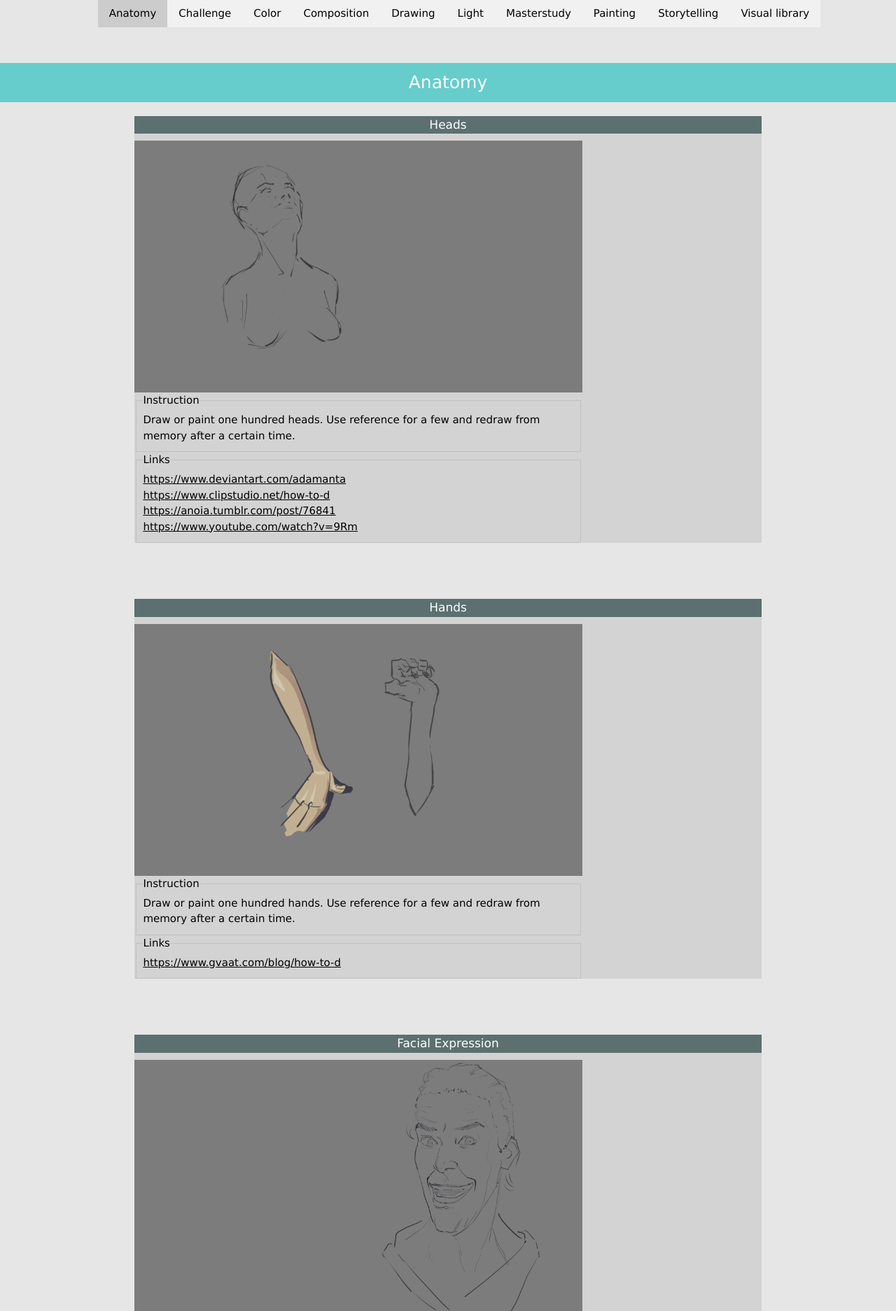
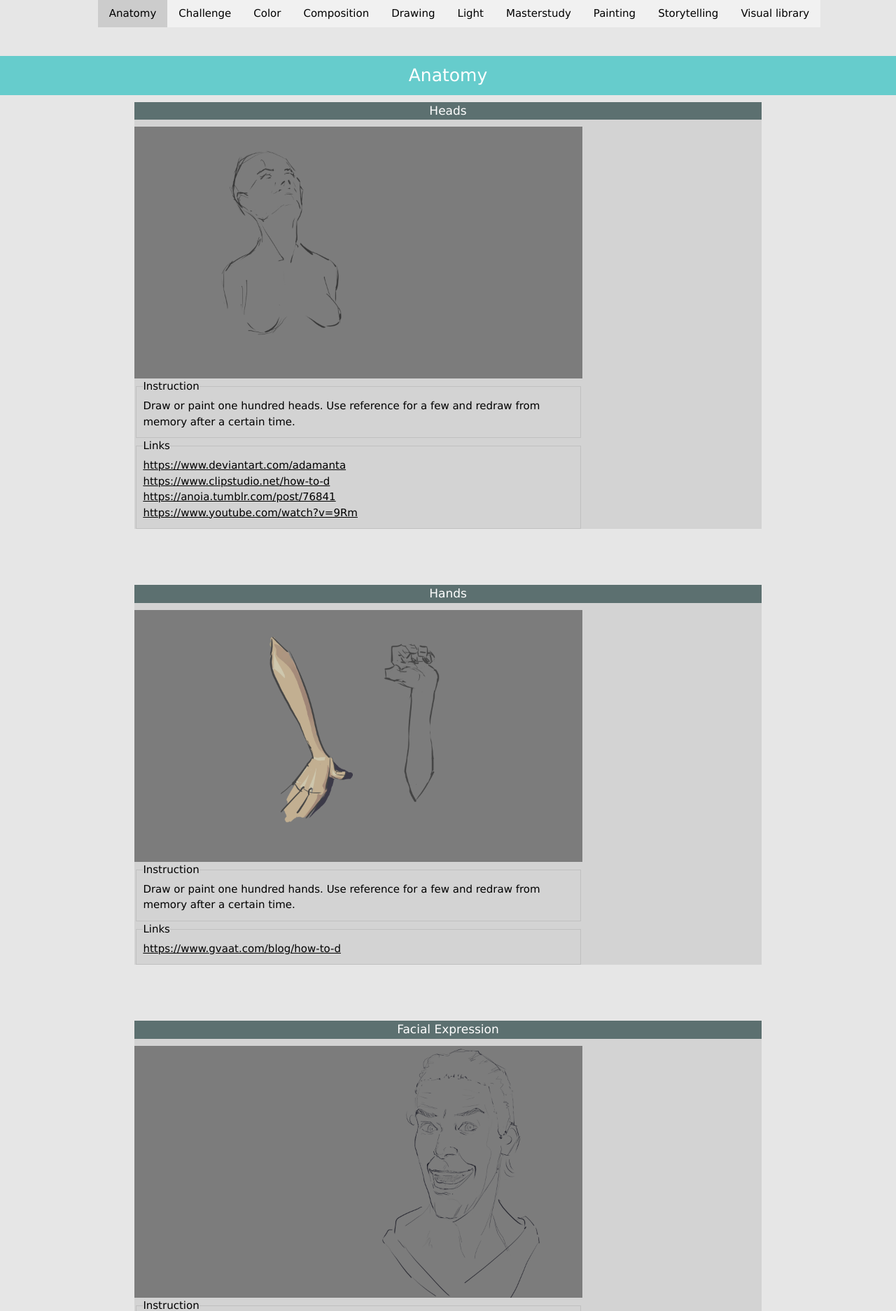
Before and after one commit to DominikPott/practicer-flask, a Flask app: page / in a window 1280 px wide. Shown: the top 1874 px of the page at 70% size. Run offline with Flask 2, Linux system fonts and the light colour scheme.

Commit message:
added spacer elements

```diff
--- a/practicer_flask/static/css/exercises.css
+++ b/practicer_flask/static/css/exercises.css
@@ -16,10 +16,9 @@
   align: center;
 
   font-size: 25px;
+  margin-bottom: 10px;
+  padding: 9px;
 
-  padding: 9px;
-  margin-bottom: 20px;
-  margin-top: 90px;
 }
 .exercise_container {
   background-color: lightgray;
@@ -63,7 +62,7 @@
   clear: both;
 }
 
-.footer {
+.spacer {
   padding: 40px;
   text-align: center;
 }
--- a/practicer_flask/templates/exercises.html
+++ b/practicer_flask/templates/exercises.html
@@ -6,7 +6,9 @@
 <div class="layout">
 
 {% for categorie in categories.keys() %}
-<div class="category" id="{{ categorie }}">{{ categorie.capitalize() }}</div>
+<div id="{{ categorie }}"></div>
+<div class="spacer"></div>
+<div class="category">{{ categorie.capitalize() }}</div>
 <div class="layout_exercises">
     {% for exercise in categories[categorie] %}
     <div class="exercise_container">
@@ -27,9 +29,7 @@
     </div>
     </div>
     </div>
-{% if not loop.last %}
-<div class="footer"></div>
-{% endif %}
+<div class="spacer"></div>
 {% endfor %}
 </div>
 {% endfor %}
```
